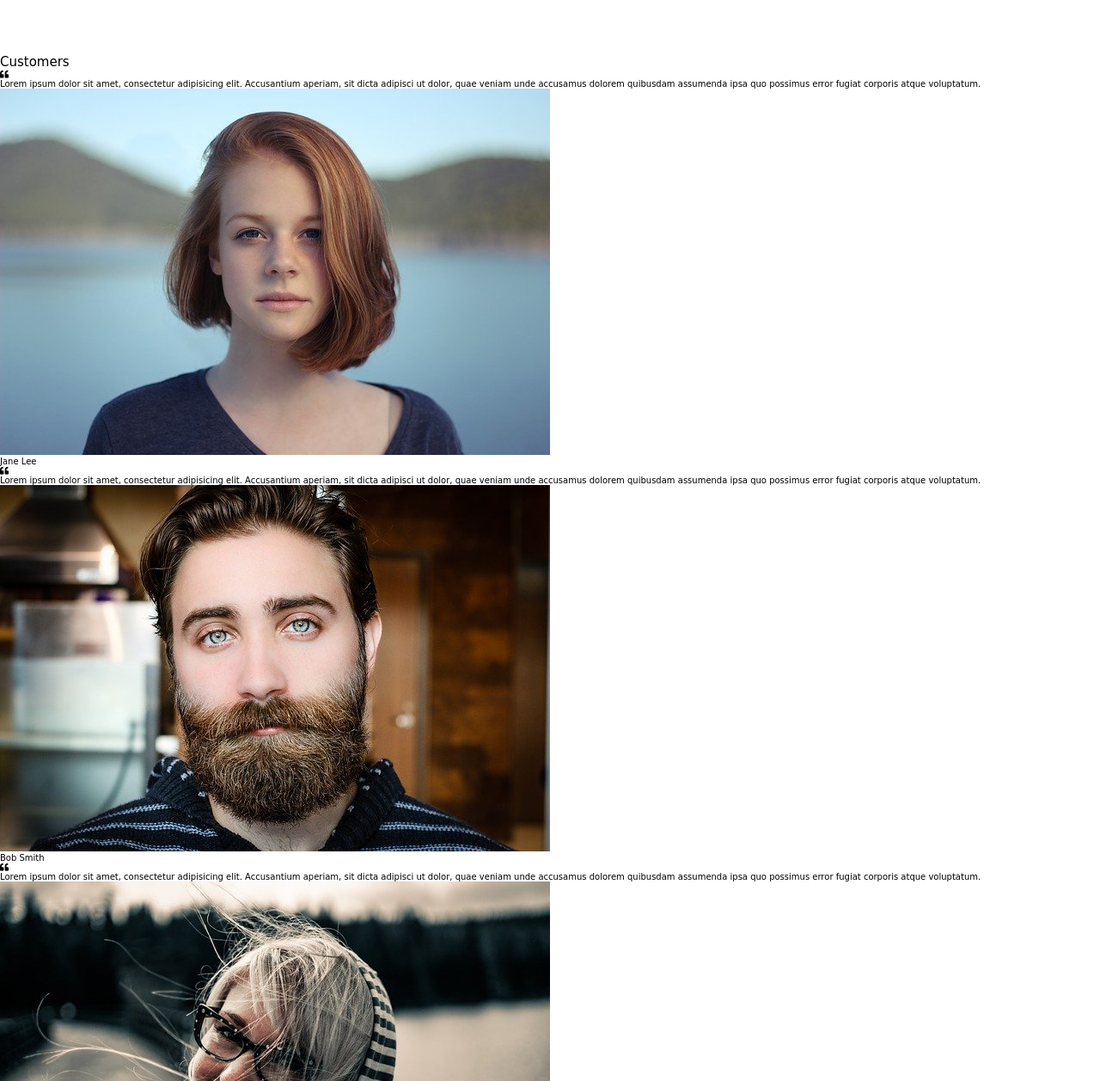
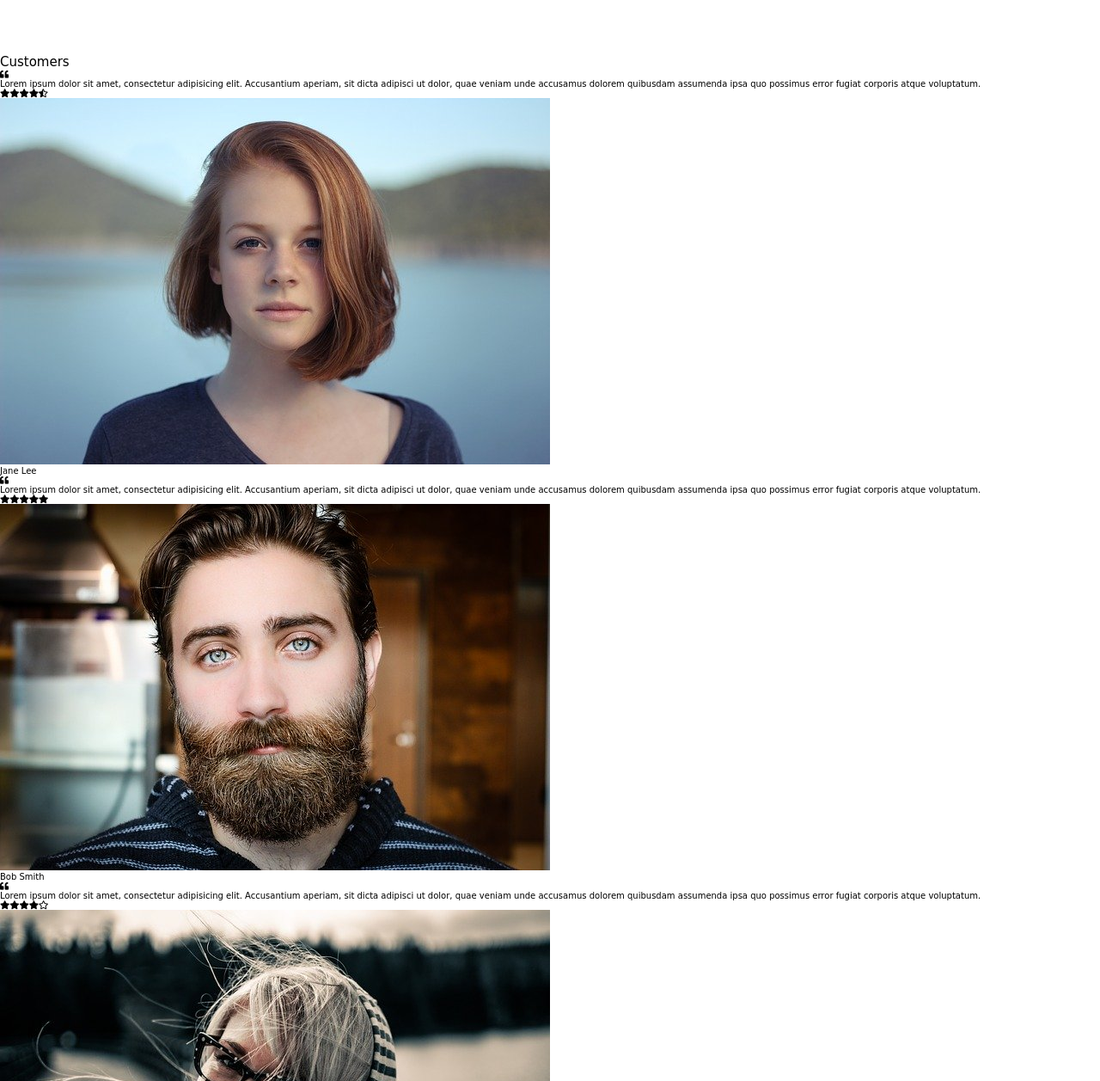
Before and after one commit to Ar1f007/Creative-Design, a plain HTML site: page index.html in a window 1280 px wide. Shown: the part 737-1994 px from the top of the page at 86% size. Drawn offline with Linux system fonts and the light colour scheme; a web font is replaced by a local one.

Commit message:
ratings correction

```diff
--- a/index.html
+++ b/index.html
@@ -40,8 +40,8 @@
                         aperiam, sit dicta adipisci ut dolor, quae veniam unde accusamus dolorem quibusdam assumenda
                         ipsa quo possimus error fugiat corporis atque voluptatum.</p>
                     <div class="customer-rating">
-                        <i class="fas-fa-star"></i><i class="fas-fa-star"></i><i class="fas-fa-star"></i><i
-                            class="fas-fa-star"></i><i class="fas-fa-star-half-alt"></i>
+                        <i class="fas fa-star"></i><i class="fas fa-star"></i><i class="fas fa-star"></i><i
+                            class="fas fa-star"></i><i class="fas fa-star-half-alt"></i>
                     </div>
                     <img src="images/customer-img-1.jpg" alt="" class="customer-img">
                     <h4 class="customer-name">Jane Lee</h4>
@@ -52,8 +52,8 @@
                         aperiam, sit dicta adipisci ut dolor, quae veniam unde accusamus dolorem quibusdam assumenda
                         ipsa quo possimus error fugiat corporis atque voluptatum.</p>
                     <div class="customer-rating">
-                        <i class="fas-fa-star"></i><i class="fas-fa-star"></i><i class="fas-fa-star"></i><i
-                            class="fas-fa-star"></i><i class="fas-fa-star"></i>
+                        <i class="fas fa-star"></i><i class="fas fa-star"></i><i class="fas fa-star"></i><i
+                            class="fas fa-star"></i><i class="fas fa-star"></i>
                     </div>
                     <img src="images/customer-img-2.jpg" alt="" class="customer-img">
                     <h4 class="customer-name">Bob Smith</h4>
@@ -64,8 +64,8 @@
                         aperiam, sit dicta adipisci ut dolor, quae veniam unde accusamus dolorem quibusdam assumenda
                         ipsa quo possimus error fugiat corporis atque voluptatum.</p>
                     <div class="customer-rating">
-                        <i class="fas-fa-star"></i><i class="fas-fa-star"></i><i class="fas-fa-star"></i><i
-                            class="fas-fa-star"></i><i class="far-fa-star"></i>
+                        <i class="fas fa-star"></i><i class="fas fa-star"></i><i class="fas fa-star"></i><i
+                            class="fas fa-star"></i><i class="far fa-star"></i>
                     </div>
                     <img src="images/customer-img-3.jpg" alt="" class="customer-img">
                     <h4 class="customer-name">Ann Brown</h4>
```
